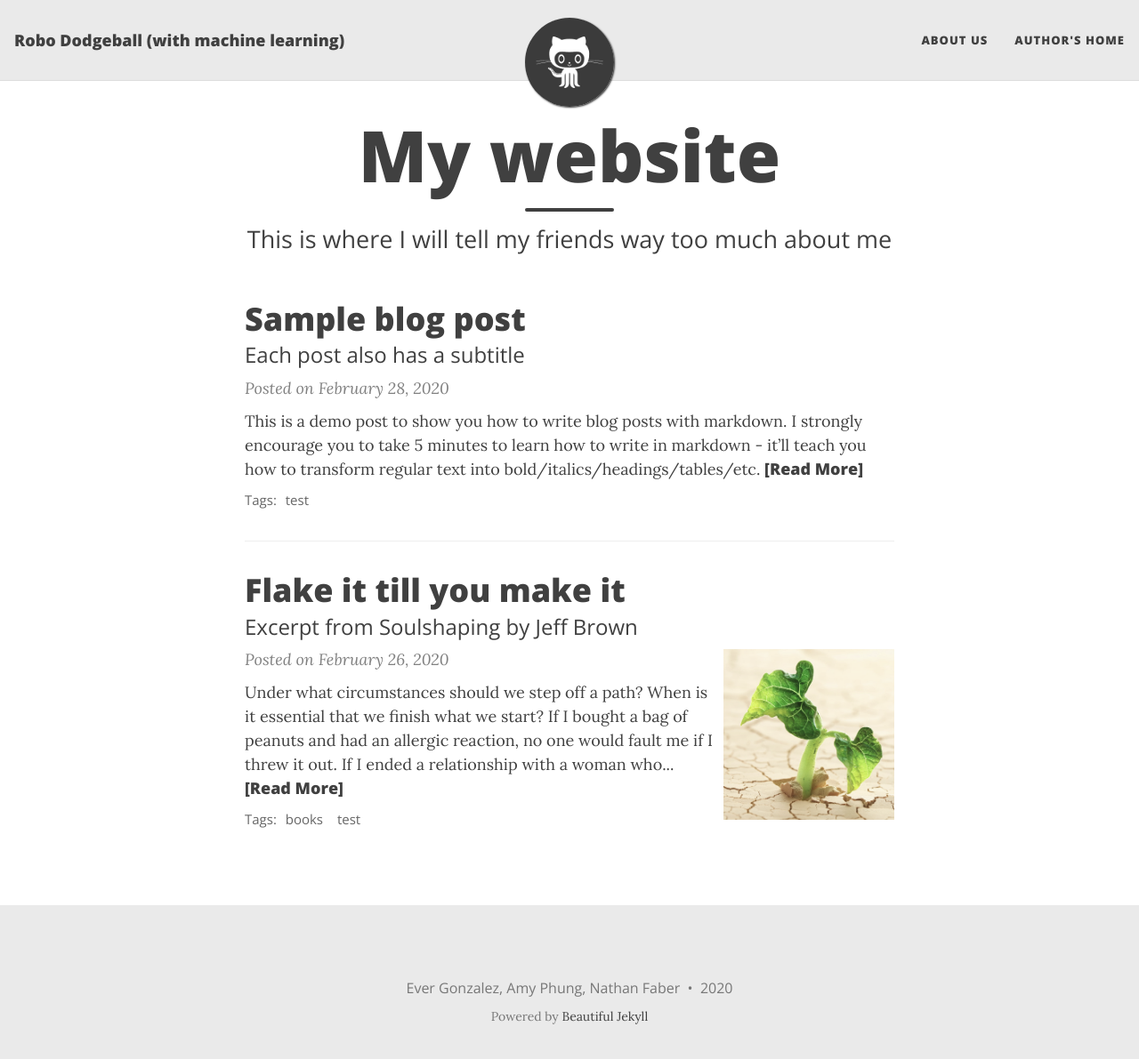
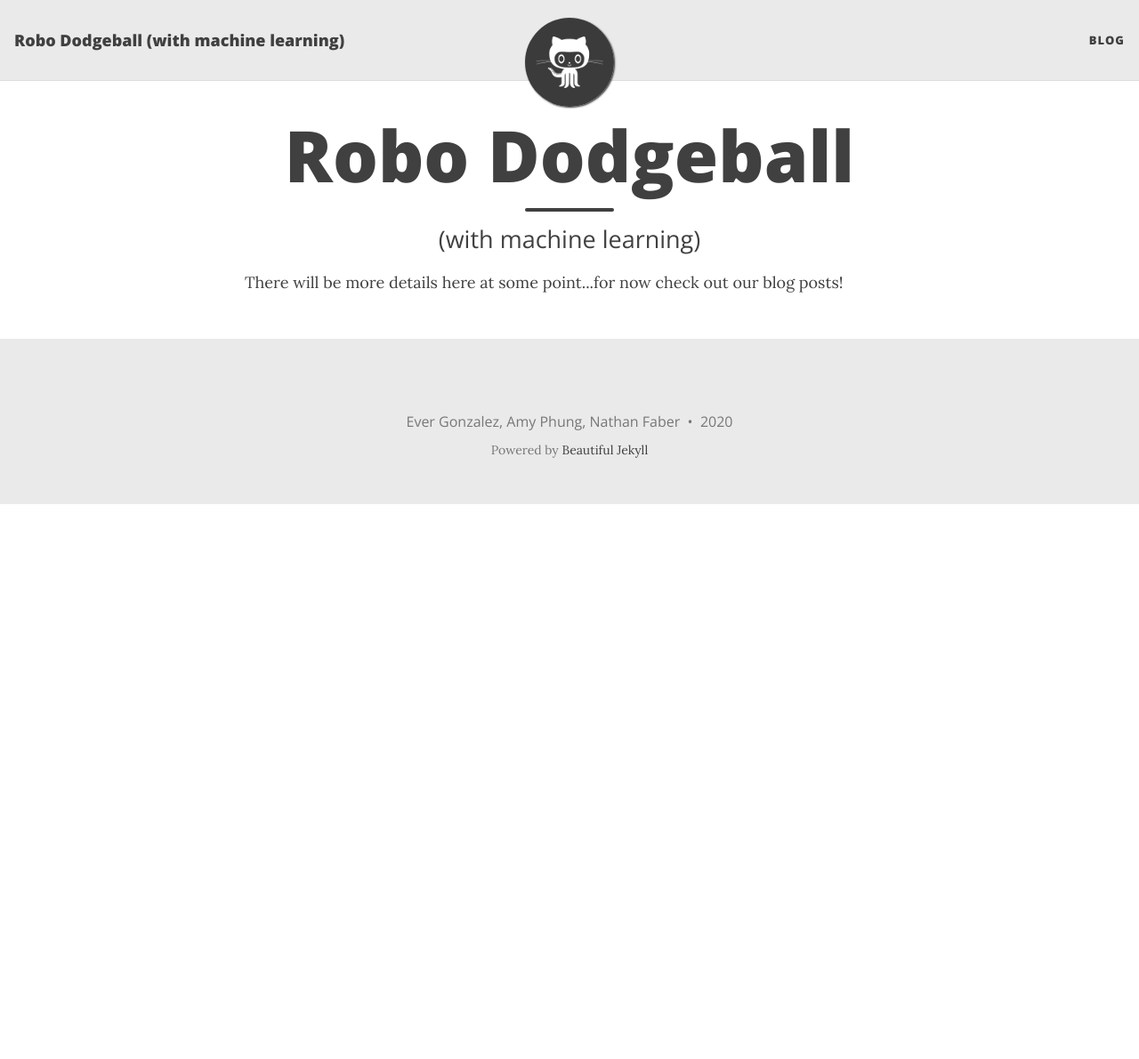
Before and after one commit to AmyPhung/robo_dodgeball, a Jekyll site: the page built from index.html, in a window 1280 px wide and 1204 px high. Shown: the top 1191 px of the window at 89% size. Built offline with Jekyll 4.4.1, drawn with Linux system fonts in a browser that asks for light colours; nearby versions of some CDN libraries; the list of posts is cut into pages by our own code.

Commit message:
Clean up website, add first post

```diff
--- a/_config.yml
+++ b/_config.yml
@@ -14,8 +14,8 @@ author: Ever Gonzalez, Amy Phung, Nathan Faber
 # --- List of links in the navigation bar --- #
 
 navbar-links:
-  About Us: "about"
-  Author's home: ""
+  Blog: "blog"
+#  About Us: "about"
 
 # --- Logo --- #
 
--- a/_posts/2020-02-26-flake-it-till-you-make-it.md
+++ /dev/null
@@ -1,17 +0,0 @@
----
-layout: post
-title: Flake it till you make it
-subtitle: Excerpt from Soulshaping by Jeff Brown
-cover-img: /assets/img/path.jpg
-thumbnail-img: /assets/img/thumb.png
-share-img: /assets/img/path.jpg
-tags: [books, test]
----
-
-Under what circumstances should we step off a path? When is it essential that we finish what we start? If I bought a bag of peanuts and had an allergic reaction, no one would fault me if I threw it out. If I ended a relationship with a woman who hit me, no one would say that I had a commitment problem. But if I walk away from a seemingly secure route because my soul has other ideas, I am a flake?
-
-The truth is that no one else can definitively know the path we are here to walk. It’s tempting to listen—many of us long for the omnipotent other—but unless they are genuine psychic intuitives, they can’t know. All others can know is their own truth, and if they’ve actually done the work to excavate it, they will have the good sense to know that they cannot genuinely know anyone else’s. Only soul knows the path it is here to walk. Since you are the only one living in your temple, only you can know its scriptures and interpretive structure.
-
-At the heart of the struggle are two very different ideas of success—survival-driven and soul-driven. For survivalists, success is security, pragmatism, power over others. Success is the absence of material suffering, the nourishing of the soul be damned. It is an odd and ironic thing that most of the material power in our world often resides in the hands of younger souls. Still working in the egoic and material realms, they love the sensations of power and focus most of their energy on accumulation. Older souls tend not to be as materially driven. They have already played the worldly game in previous lives and they search for more subtle shades of meaning in this one—authentication rather than accumulation. They are often ignored by the culture at large, although they really are the truest warriors.
-
-A soulful notion of success rests on the actualization of our innate image. Success is simply the completion of a soul step, however unsightly it may be. We have finished what we started when the lesson is learned. What a fear-based culture calls a wonderful opportunity may be fruitless and misguided for the soul. Staying in a passionless relationship may satisfy our need for comfort, but it may stifle the soul. Becoming a famous lawyer is only worthwhile if the soul demands it. It is an essential failure if you are called to be a monastic this time around. If you need to explore and abandon ten careers in order to stretch your soul toward its innate image, then so be it. Flake it till you make it.
--- a/about.md
+++ b/about.md
@@ -1,16 +1,7 @@
 ---
 layout: page
-title: About me
-subtitle: Why you'd want to go on a date with me
+title: About Us
+subtitle: go away stalkers
 ---
 
-My name is Inigo Montoya. I have the following qualities:
-
-- I rock a great mustache
-- I'm extremely loyal to my family
-
-What else do you need?
-
-### My story
-
-To be honest, I'm having some trouble remembering right now, so why don't you just watch [my movie](https://en.wikipedia.org/wiki/The_Princess_Bride_%28film%29) and it will answer **all** your questions.
+todo
--- a/index.html
+++ b/index.html
@@ -1,5 +1,7 @@
 ---
-layout: home
-title: My website
-subtitle: This is where I will tell my friends way too much about me
+layout: page
+title: Robo Dodgeball
+subtitle: (with machine learning)
 ---
+
+There will be more details here at some point...for now check out our blog posts!
```
Also changed, not shown: _posts/2020-11-23-dataset-and-things.md (added, +27 -0 lines), blog.md (added, +5 -0 lines), formatting-examples.md (renamed from _posts/2020-02-28-test-markdown.md).
